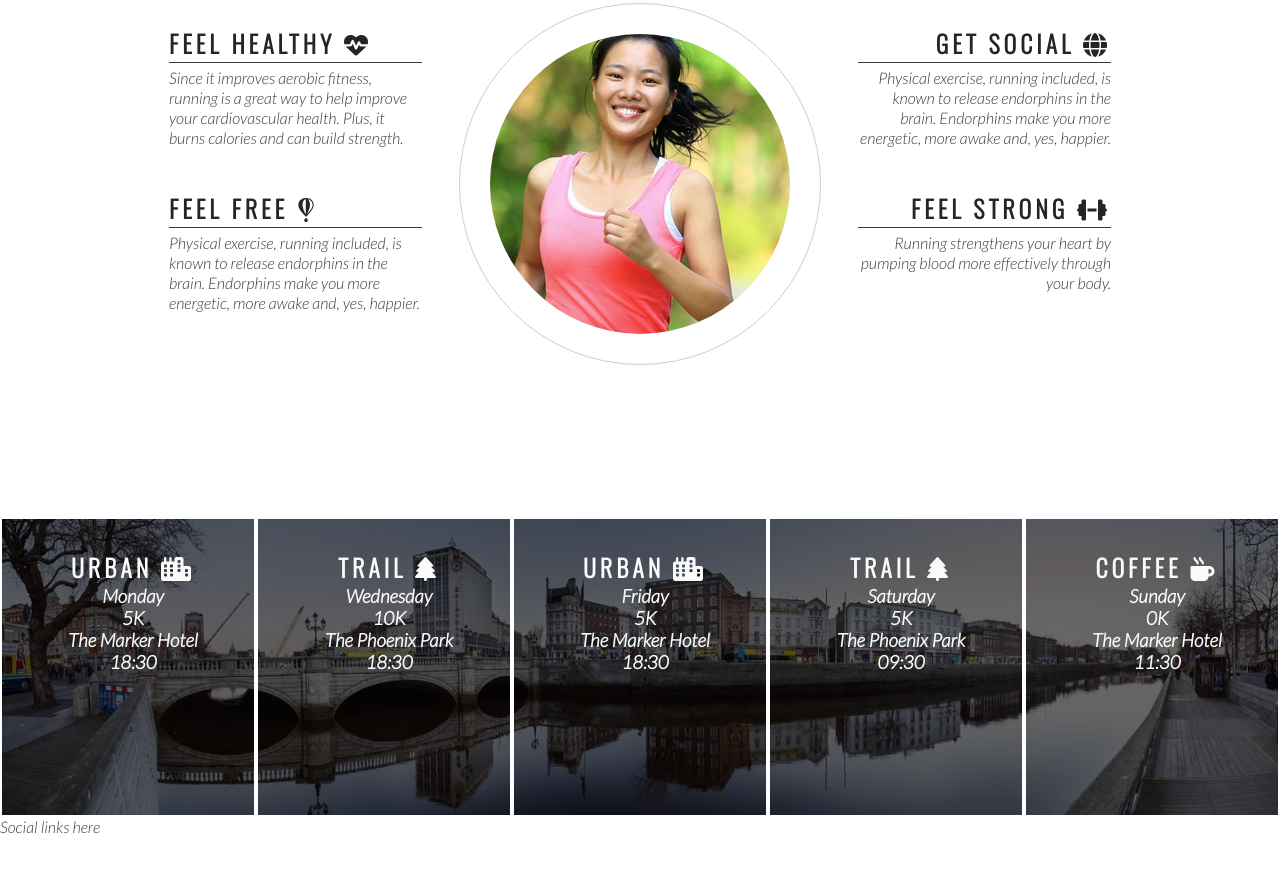
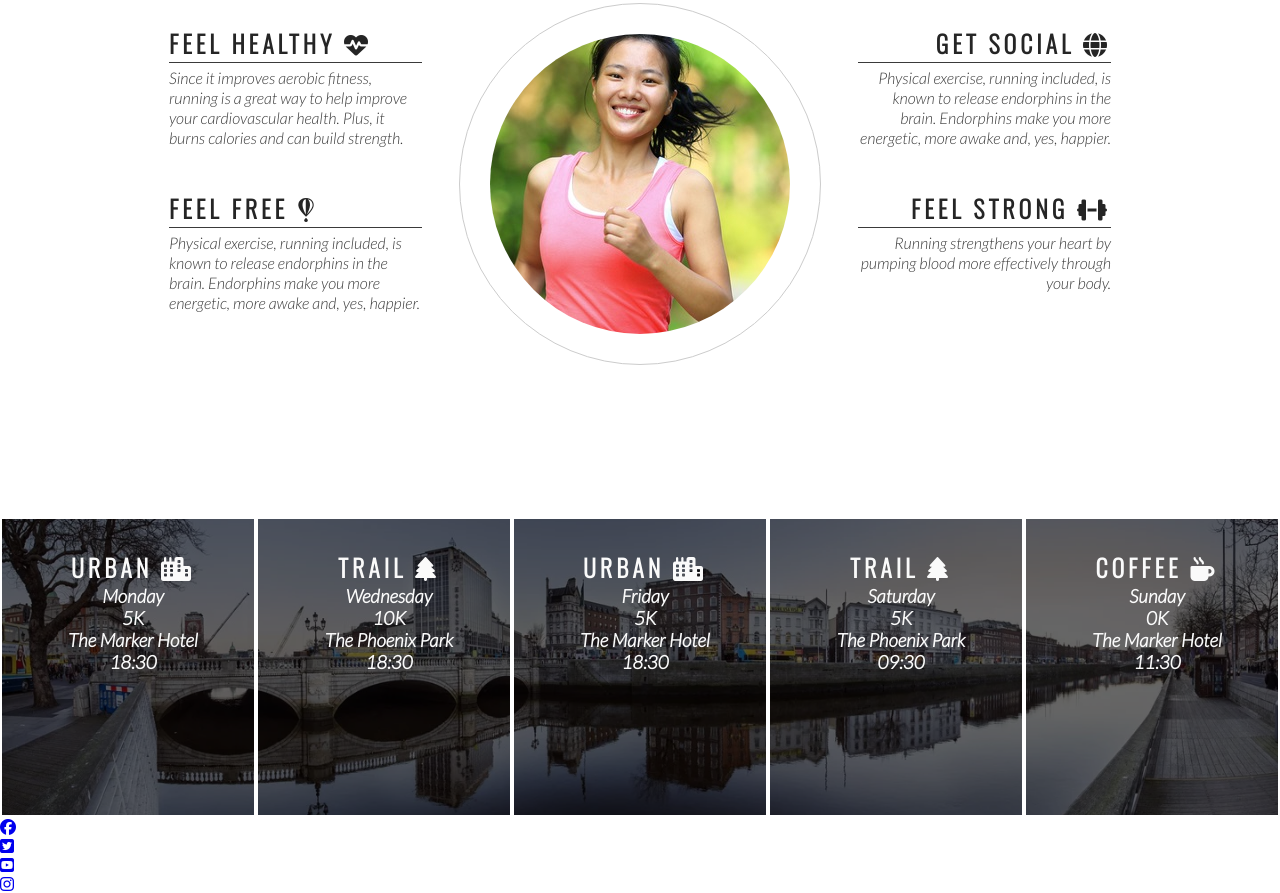
Before and after one commit to davidcoreh/Love-Running-Club-Website, a plain HTML site: page index.html in a window 1280 px wide. Shown: the part 778-1671 px from the top of the page. Before the commit the page ends 1614 px from the top, so only its background shows below. Drawn offline with nearby package versions, Linux system fonts and the light colour scheme.

Commit message:
Add social media icons to footer

```diff
--- a/index.html
+++ b/index.html
@@ -115,7 +115,24 @@
         </div>
     </section>
     <footer>
-        Social links here
+        <ul>
+            <li>
+                <a href="https://www.facebook.com/" target="_blank" rel="noopener"
+                aria-label="Visit our Facebook page (opens in a new tab)"><i class="fa-brands fa-facebook"></i></a>
+            </li>
+            <li>
+                <a href="https://twitter.com/" target="_blank" rel="noopener"
+                aria-label="Visit our Twitter page (opens in a new tab)"><i class="fa-brands fa-square-twitter"></i></a>
+            </li>
+            <li>
+                <a href="https://www.youtube.com/" target="_blank" rel="noopener"
+                aria-label="Visit our YouTube page (opens in a new tab)"><i class="fa-brands fa-square-youtube"></i></a>
+            </li>
+            <li>
+                <a href="https://www.instagram.com/" target="_blank" rel="noopener"
+                aria-label="Visit our Instagram page (opens in a new tab)"><i class="fa-brands fa-instagram"></i></a>
+            </li>
+        </ul>
     </footer>
 
     <!-- font awesome script -->
```
